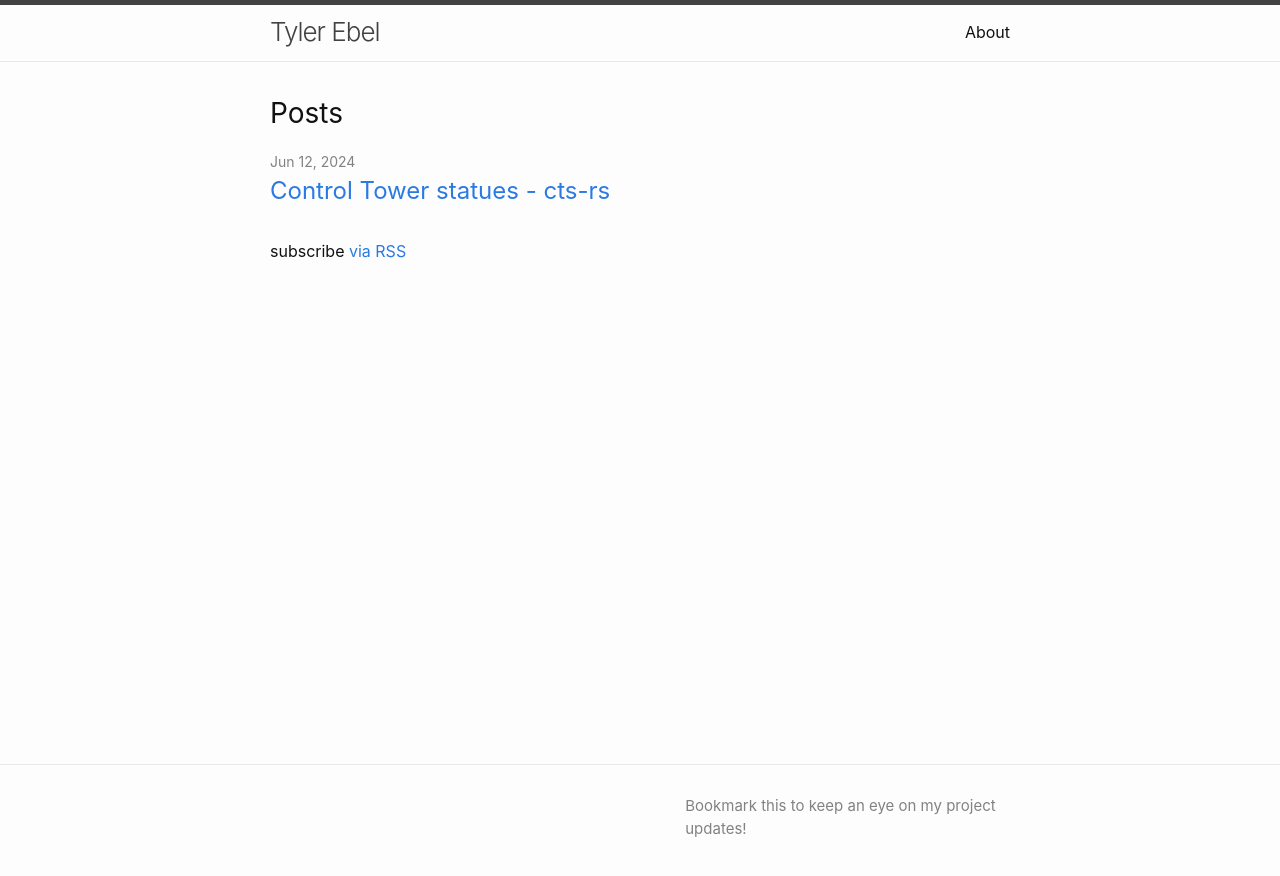
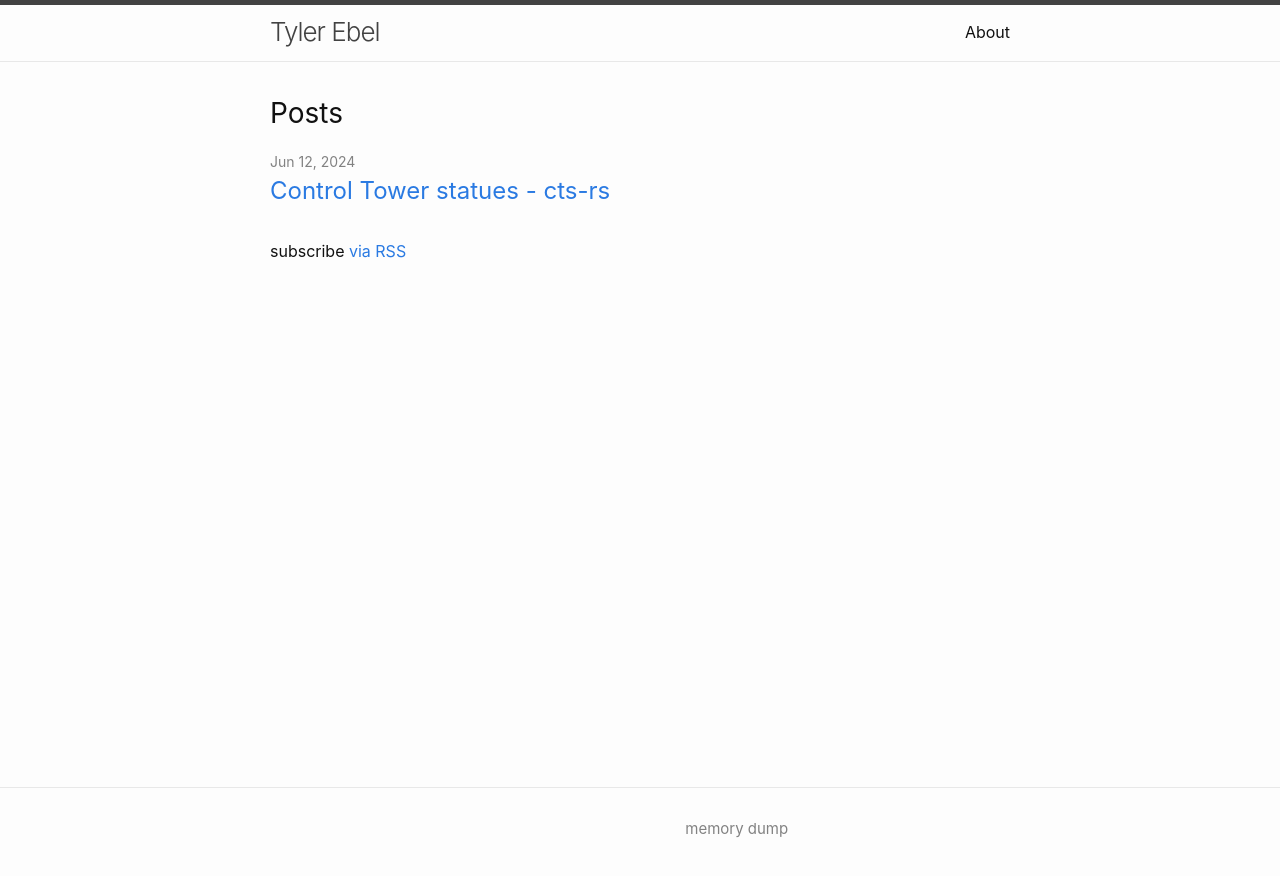
Before and after one commit to ebel/ebel.github.io, a Jekyll site: the page built from index.md, in a window 1280 px wide. Shown: the top 876 px of the page. Built offline with Jekyll 4.4.1, drawn with Linux system fonts in a browser that asks for light colours.

Commit message:
footer update

```diff
--- a/_config.yml
+++ b/_config.yml
@@ -1,3 +1,3 @@
 theme: minima
 title: Tyler Ebel
-description: Bookmark this to keep an eye on my project updates!
+description: memory dump
```
